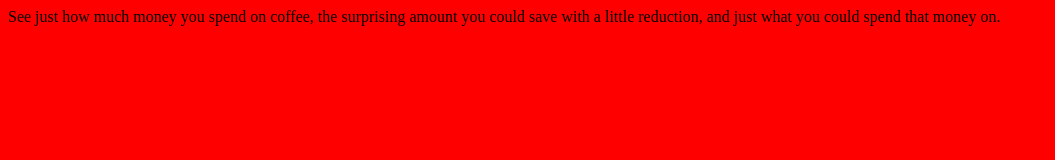
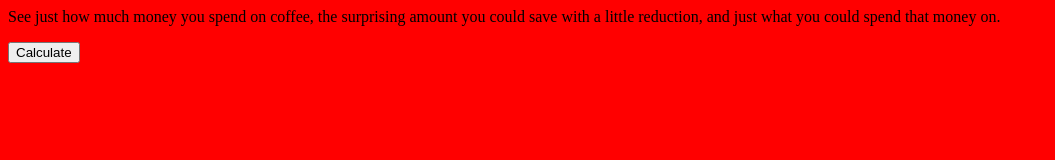
Before and after one commit to carl-travelbetter/coffee-cost-calculator, a plain HTML site: page index.html in a window 1280 px wide. Shown: the whole page, without its empty margins (0-1055 px from the left). Drawn offline with Linux system fonts and the light colour scheme.

Commit message:
Update index.html

```diff
--- a/index.html
+++ b/index.html
@@ -14,6 +14,7 @@
   <main>
     <div class="app">
       <div class="data-input" id="data-input">
+        <button onclick="calculateCoffeeCost()">Calculate</button>
       </div>
       <div class="results" id="results"></div>
       <div class="alternatives" id="alternatives"></div>
```
